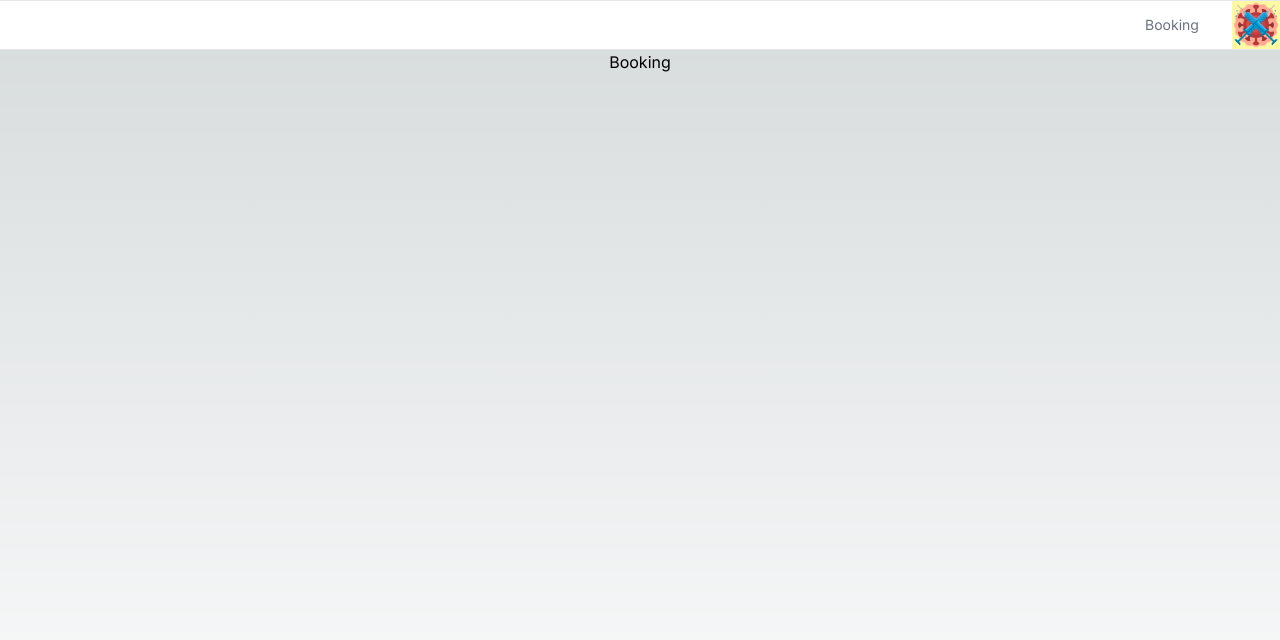
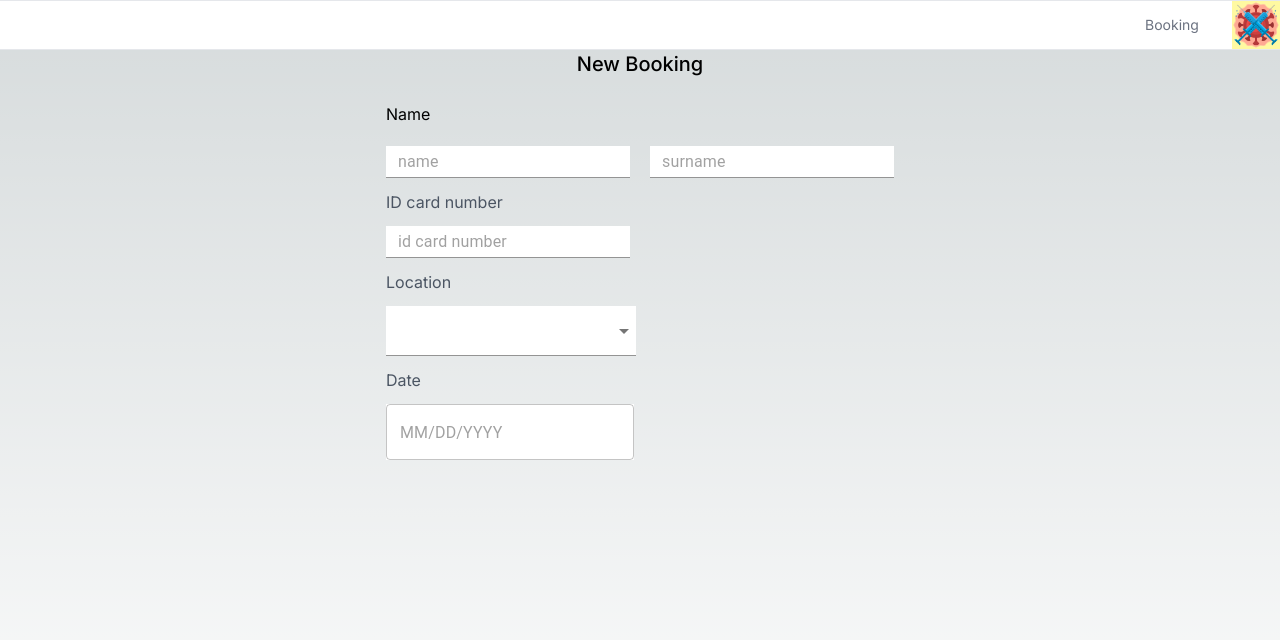
Before and after one commit to priasdevo/SW_Dev_Prac_II_Main, a Next.js app: page /booking in a window 1280 px wide. Shown: the top 640 px of the page. Built offline with nearby package versions, Linux system fonts and the light colour scheme.

Commit message:
feat: Assignment 5

```diff
--- a/package.json
+++ b/package.json
@@ -9,9 +9,15 @@
     "lint": "next lint"
   },
   "dependencies": {
+    "@emotion/react": "^11.11.1",
+    "@emotion/styled": "^11.11.0",
+    "@mui/icons-material": "^5.14.9",
+    "@mui/material": "^5.14.9",
+    "@mui/x-date-pickers": "^6.14.0",
     "@types/node": "20.5.4",
     "@types/react": "18.2.21",
     "@types/react-dom": "18.2.7",
+    "dayjs": "^1.11.9",
     "next": "13.4.19",
     "react": "18.2.0",
     "react-dom": "18.2.0",
--- a/src/app/booking/page.tsx
+++ b/src/app/booking/page.tsx
@@ -1,7 +1,41 @@
+import { Input } from "@mui/material";
+import { Select, MenuItem } from "@mui/material";
+import CustomDatePicker from "@/components/CustomDatePicker";
+
 export default function Booking() {
   return (
-    <main className="flex flex-col justify-between items-center p-24 pt-0 min-h-screen">
-      <div style={{ color: "black" }}>Booking</div>
+    <main className="flex flex-col justify-content items-center p-24 pt-0 min-h-screen">
+      <div className="text-xl font-medium">New Booking</div>
+      <br />
+      <div className="w-fit space-y-3">
+        <div className="text-md text-left text-grey-600">Name</div>
+        <div className="w-[100%] rounded-lg space-x-5 space-y-2">
+          <Input placeholder="name" className="bg-white px-3" />
+          <Input placeholder="surname" className="bg-white px-3" />
+        </div>
+        <div className="text-md text-left text-gray-600">ID card number</div>
+        <div className="w-[100%] rounded-lg space-x-5 space-y-2">
+          <Input placeholder="id card number" className="bg-white px-3" />
+        </div>
+        <div className="text-md text-left text-gray-600">Location</div>
+        <div className="w-[100%] rounded-lg space-x-5 space-y-2">
+          <Select
+            variant="standard"
+            name="location"
+            className="bg-white h-[50px] w-[250px] px-3"
+          >
+            <MenuItem value="Chulalongkorn Hospital">
+              Chulalongkorn Hospital
+            </MenuItem>
+            <MenuItem value="Rajavithi Hospital">Rajavithi Hospital</MenuItem>
+            <MenuItem value="Thammasat University Hospital">
+              Thammasat University Hospital
+            </MenuItem>
+          </Select>
+        </div>
+        <div className="text-md text-left text-gray-600">Date</div>
+        <CustomDatePicker />
+      </div>
     </main>
   );
 }
--- /dev/null
+++ b/src/components/CustomDatePicker.tsx
@@ -0,0 +1,15 @@
+"use client";
+import React from "react";
+import { DatePicker } from "@mui/x-date-pickers";
+import { LocalizationProvider } from "@mui/x-date-pickers";
+import { AdapterDayjs } from "@mui/x-date-pickers/AdapterDayjs";
+
+export default function CustomDatePicker() {
+  return (
+    <div className="h-[50px] w-[250px] rounded-lg space-x-5 space-y-2">
+      <LocalizationProvider dateAdapter={AdapterDayjs}>
+        <DatePicker className="bg-white" />
+      </LocalizationProvider>
+    </div>
+  );
+}
--- a/src/components/ProductCard.tsx
+++ b/src/components/ProductCard.tsx
@@ -1,5 +1,5 @@
 import Image from "next/image";
-
+import ResponsiveCard from "./ResponsiveCard";
 interface propsType {
   hospitalName: string;
   imgSrc: string;
@@ -8,7 +8,7 @@ interface propsType {
 export default function ProductCard(props: propsType) {
   const { hospitalName, imgSrc } = props;
   return (
-    <div className="w-[20rem] h-[24rem] bg-white rounded-lg shadow-lg">
+    <ResponsiveCard>
       <div className="w-full h-[70%] relative rounded-t-lg">
         <Image
           src={imgSrc}
@@ -21,6 +21,6 @@ export default function ProductCard(props: propsType) {
       <div className="relative z-20 text-black text-center pt-30">
         <h2>{hospitalName}</h2>
       </div>
-    </div>
+    </ResponsiveCard>
   );
 }
--- /dev/null
+++ b/src/components/ResponsiveCard.tsx
@@ -0,0 +1,28 @@
+"use client";
+import React from "react";
+
+export default function ResponsiveCard({
+  children,
+}: {
+  children: React.ReactNode;
+}) {
+  return (
+    <div
+      className="w-[20rem] h-[24rem] bg-white rounded-lg shadow-lg"
+      onMouseOver={(e: React.SyntheticEvent) => {
+        e.currentTarget.classList.remove("bg-white");
+        e.currentTarget.classList.remove("shadow-lg");
+        e.currentTarget.classList.add("bg-neutral-200");
+        e.currentTarget.classList.add("shadow-2xl");
+      }}
+      onMouseOut={(e: React.SyntheticEvent) => {
+        e.currentTarget.classList.remove("bg-neutral-200");
+        e.currentTarget.classList.remove("shadow-2xl");
+        e.currentTarget.classList.add("bg-white");
+        e.currentTarget.classList.add("shadow-lg");
+      }}
+    >
+      {children}
+    </div>
+  );
+}
```
Also changed, not shown: 1 other file (tests, documents, lock files or other folders).
